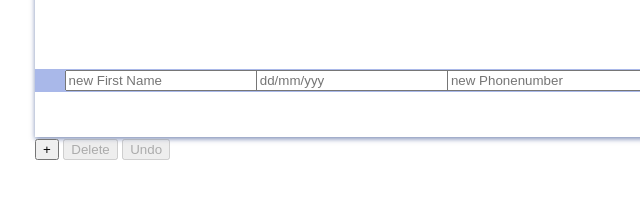
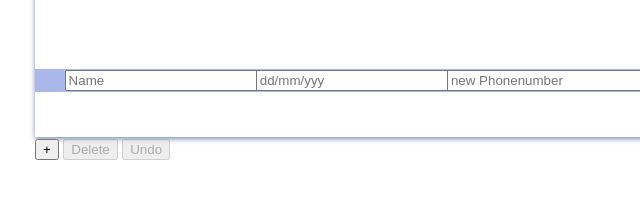
Before and after one commit to Dhanush-creato/Icon-address-details, a plain HTML site: page index.html in a window 1280 px wide. Shown: the part 600-797 px from the top of the page, 155-795 px from the left. Drawn offline with Linux system fonts and the light colour scheme.

Commit message:
Update index.html

```diff
--- a/index.html
+++ b/index.html
@@ -75,7 +75,7 @@
         <tfoot id="contactListFooter">
           <td>&nbsp;</td>
           <td><input id="newFirstName" type="text" name="First Name" label="First Name" value="" size="15"
-              placeholder="new First Name"
+              placeholder="Name"
               title="Input a new Name. Hit [Enter] to save contact or [Tab] to move to the next field."></td>
           <td><input id="newSurname" type="text" name="Surname" value="" size="15" placeholder="dd/mm/yyy"
               title="Input a new Surname. Hit [Enter] to save contact or [Tab] to move to the next field."></td>
```
